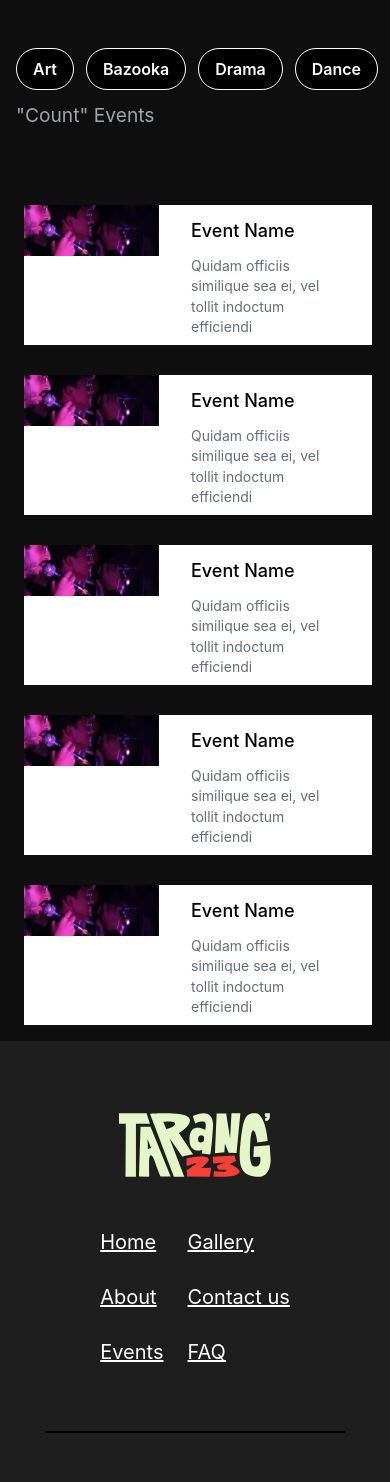
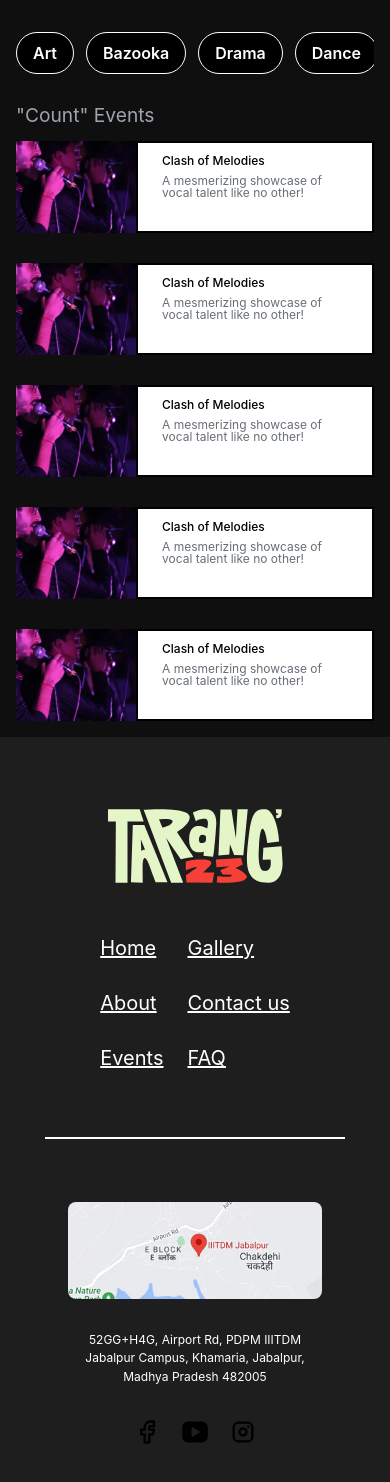
Before and after one commit to tarangIIITDMJ/tarang-web, a Next.js app: page /events in a window 390 px wide. Shown: the part 422-1904 px from the top of the page. Built offline with nearby package versions, Linux system fonts and the light colour scheme.

Commit message:
Added Some features on Home Page and fixed UI on event Page

```diff
--- a/app/components/AboutPageSections/HeroSection.jsx
+++ b/app/components/AboutPageSections/HeroSection.jsx
@@ -5,7 +5,7 @@ export default function HeroSection() {
   const isMobileView = useMediaQuery("(max-width: 768px)");
   return (
     <Container
-      h={isMobileView ? "50vh" : "60vh"}
+      h={isMobileView ? "50vh" : "45vh"}
       m={0}
       p={0}
       miw="100%"
--- a/app/components/EventPageSections/EventCards.jsx
+++ b/app/components/EventPageSections/EventCards.jsx
@@ -1,69 +1,66 @@
 "use client";
 import { Text, Stack, Grid, Card, Flex, Box, Image } from "@mantine/core";
 import { useMediaQuery } from "@mantine/hooks";
-export default function EventCards() {
-  const isMobile = useMediaQuery("(max-width: 768px)");
+
 const eventCardData = [
   {
-      name: "Event Name",
-      description:
-        "Quidam officiis similique sea ei, vel tollit indoctum efficiendi",
+    name: "Clash of Melodies",
+    description: "A mesmerizing showcase of vocal talent like no other!",
     img: "/assets/EventCard2.webp",
   },
   {
-      name: "Event Name",
-      description:
-        "Quidam officiis similique sea ei, vel tollit indoctum efficiendi",
+    name: "Clash of Melodies",
+    description: "A mesmerizing showcase of vocal talent like no other!",
     img: "/assets/EventCard2.webp",
   },
   {
-      name: "Event Name",
-      description:
-        "Quidam officiis similique sea ei, vel tollit indoctum efficiendi",
+    name: "Clash of Melodies",
+    description: "A mesmerizing showcase of vocal talent like no other!",
     img: "/assets/EventCard2.webp",
   },
   {
-      name: "Event Name",
-      description:
-        "Quidam officiis similique sea ei, vel tollit indoctum efficiendi",
+    name: "Clash of Melodies",
+    description: "A mesmerizing showcase of vocal talent like no other!",
     img: "/assets/EventCard2.webp",
   },
   {
-      name: "Event Name",
-      description:
-        "Quidam officiis similique sea ei, vel tollit indoctum efficiendi",
+    name: "Clash of Melodies",
+    description: "A mesmerizing showcase of vocal talent like no other!",
     img: "/assets/EventCard2.webp",
   },
 ];
 
+export default function EventCards() {
+  const isMobile = useMediaQuery("(max-width: 768px)");
+
   function CardComp({ Imgprop, makeMobile = false, name, description }) {
     return (
-      <Card radius={0} w={isMobile ? "95%" : "21vw"} p={0}>
-        <Flex
-          p={0}
-          direction={makeMobile ? "row" : "column"}
-          h={makeMobile ? 140 : "39vh"}
-        >
+      <Card radius={0} p={0}>
+        <Flex p={0} direction={makeMobile ? "row" : "column"}>
           <Box>
             <Image
-              w={makeMobile ? 135 : "100%"}
+              w={makeMobile ? 120 : "100%"}
+              h={"100%"}
               style={{ objectPosition: "0% 0%", transition: "0.3s" }}
               alt="eventImage"
               {...Imgprop}
             />
           </Box>
           <Stack
-            p={"12px 32px 24px 32px"}
-            gap={10}
+            p={"12px 24px 32px 24px"}
+            gap={8}
             align="flex-start"
             w={"100%"}
+            style={{
+              border: "2px solid #000",
+            }}
           >
-            <Text fw={500} size={isMobile ? "lg" : "1.4rem"}>
+            <Text fw={500} size={isMobile ? "0.75rem" : "1.25rem"}>
               {name}
             </Text>
             <Text
               c="#676E76"
-              size={isMobile ? "sm" : "1.2rem"}
+              size={isMobile ? "0.75rem" : "1.25rem"}
               style={{ wordBreak: "break-word" }}
             >
               {description}
@@ -78,16 +75,18 @@ export default function EventCards() {
     <Stack
       bg={"#0F0F0F"}
       align="flex-start"
-      pl={isMobile ? "1.5rem" : "5rem"}
-      py={isMobile ? "1rem" : "4rem"}
-      pr={isMobile ? 0 : "9vw"}
+      py={isMobile ? "1rem" : "2rem"}
+      px={isMobile ? "0" : "5.5rem"}
     >
-      <Grid gutter={isMobile ? 30 : 110}>
+      <Grid
+        gutter={isMobile ? "1.875rem" : "1.75rem"}
+        px={isMobile ? "1rem" : 0}
+      >
         {eventCardData.map((event, index) => {
           return (
             <Grid.Col span={isMobile ? 12 : 4} key={index}>
               <CardComp
-                Imgprop={{ h: "13vw", src: event.img }}
+                Imgprop={{ src: event.img }}
                 makeMobile={isMobile}
                 name={event.name}
                 description={event.description}
--- a/app/components/EventPageSections/EventCategories.jsx
+++ b/app/components/EventPageSections/EventCategories.jsx
@@ -22,16 +22,18 @@ export default function EventCategories() {
     "Literature",
     "Others",
   ]);
-  const [selectedEvents, setSelectedEvents] = useState([]); // default value for selected event.
+
+  const [selectedEvents, setSelectedEvents] = useState([]);
   const isMobileView = useMediaQuery("(max-width: 768px)");
+
   function EventsButtonGroup({ isMobileView }) {
     return (
-      <Stack pl={isMobileView ? "1rem" : "5.5rem"}>
+      <Stack>
         <Group
           gap={isMobileView ? "sm" : "30"}
           w={isMobileView ? "fit-content" : "100%"}
           wrap={"no"}
-          py={isMobileView ? "" : "3rem"}
+          py={isMobileView ? "1rem" : "3rem"}
         >
           {list.map((event, index) => {
             return (
@@ -59,26 +61,29 @@ export default function EventCategories() {
             );
           })}
         </Group>
-        <Text
-          c="#9EA5AD"
-          size={isMobileView ? "1.2rem" : "2rem"}
-          mb={isMobileView ? "md" : "lg"}
-        >
-          &quot;Count&quot; Events
-        </Text>
       </Stack>
     );
   }
 
   return (
-    <Container pos="relative" m={0} p={0} miw="100%" bg={"#0F0F0F"}>
+    <Container
+      pos="relative"
+      m={0}
+      pl={isMobileView ? "1rem" : "5.5rem"}
+      miw="100%"
+      bg={"#0F0F0F"}
+    >
       {isMobileView ? (
-        <ScrollArea pt="3rem" pb="3rem">
+        <ScrollArea py={"1rem"}>
           <EventsButtonGroup isMobileView={isMobileView} />
         </ScrollArea>
       ) : (
         <EventsButtonGroup isMobileView={isMobileView} />
       )}
+
+      <Text c="#9EA5AD" size={isMobileView ? "1.2rem" : "2rem"}>
+        &quot;Count&quot; Events
+      </Text>
     </Container>
   );
 }
--- a/app/components/MainAppShell.jsx
+++ b/app/components/MainAppShell.jsx
@@ -20,6 +20,7 @@ import Link from "next/link";
 
 const commonTextStyles = {
   fontSize: "2rem",
+  fontWeight: 400,
   color: "#F8F8F8",
   whiteSpace: "nowrap",
 };
--- a/app/components/uiComponents/Footer.jsx
+++ b/app/components/uiComponents/Footer.jsx
@@ -7,7 +7,23 @@ import {
   IconBrandYoutubeFilled,
 } from "@tabler/icons-react";
 import Link from "next/link";
-import React from "react";
+
+const styles = {
+  text: {
+    textDecoration: "underline",
+    fontSize: "20px",
+    color: "#fff",
+    cursor: "pointer",
+  },
+};
+
+function renderLink(href, text) {
+  return (
+    <Link href={href}>
+      <Text style={styles.text}>{text}</Text>
+    </Link>
+  );
+}
 
 export default function Footer() {
   const isMobileView = useMediaQuery("(max-width: 768px)");
@@ -23,10 +39,9 @@ export default function Footer() {
         bg={"#1E1E1E"}
       >
         <Image
-          src={"/Tarangframe127.svg"}
+          src={"/tarangHeading_2.svg"}
           alt=""
-          // style={{ filter: "brightness(0)" }}
-          h={"4rem"}
+          w={isMobileView ? 175 : 375}
         />
         <Divider
           visibleFrom="lg"
@@ -45,38 +60,35 @@ export default function Footer() {
             justify={"center"}
           >
             <Stack gap={"1.5rem"}>
-              <Link href={"#"}>
-                <Text style={styles.text}>Home</Text>
-              </Link>
-              <Link href={"#"}>
-                <Text style={styles.text}>About</Text>
-              </Link>
-              <Link href={"#"}>
-                <Text style={styles.text}>Events</Text>
-              </Link>
+              {renderLink("/", "Home")}
+              {renderLink("/about", "About")}
+              {renderLink("/events", "Events")}
             </Stack>
             <Stack gap={"1.5rem"}>
-              <Link href={"#"}>
-                <Text style={styles.text}>Gallery</Text>
-              </Link>
-              <Link href={"#"}>
-                <Text style={styles.text}>Contact us</Text>
-              </Link>
-              <Link href={"#"}>
-                <Text style={styles.text}>FAQ</Text>
-              </Link>
+              {renderLink("#", "Gallery")}
+              {renderLink("#", "Contact us")}
+              {renderLink("#", "FAQ")}
             </Stack>
           </Flex>
           <Divider
             hiddenFrom="sm"
             orientation="horizontal"
             size={"sm"}
-            color="black"
+            color="white"
             w={300}
           />
-          <Stack w={350} justify="center" gap={"xl"}>
+          <Stack
+            w={350}
+            justify="center"
+            gap={"xl"}
+            px={isMobileView ? "3rem" : "0"}
+          >
             <Image src={"/map.webp"} alt="" radius={"md"} />
-            <Text fz={isMobileView ? 16 : 20} ta={"center"} color="#fff">
+            <Text
+              fz={isMobileView ? 12 : 18}
+              ta={isMobileView ? "center" : "left"}
+              c="#fff"
+            >
               52GG+H4G, Airport Rd, PDPM IIITDM Jabalpur Campus, Khamaria,
               Jabalpur, Madhya Pradesh 482005
             </Text>
@@ -88,7 +100,7 @@ export default function Footer() {
               </Group>
             )}
             {isMobileView && (
-              <Text c={"dimmed"} fz={isMobileView ? 16 : 20} ta={"center"}>
+              <Text c={"#979797"} fz={isMobileView ? 16 : 20} ta={"center"}>
                 Tarang’23 © 2023
               </Text>
             )}
@@ -98,11 +110,3 @@ export default function Footer() {
     </Box>
   );
 }
-
-const styles = {
-  text: {
-    textDecoration: "underline",
-    fontSize: "20px",
-    color: "#fff",
-  },
-};
```
Also changed, not shown: app/components/HomePageSections/SubMainSection.jsx (+28 -17 lines), app/signup/page.jsx (+0 -9 lines), public/tarangHeading_2.svg (renamed from public/Tarangframe127.svg). Lines whose indentation alone changed are shown as unchanged.
